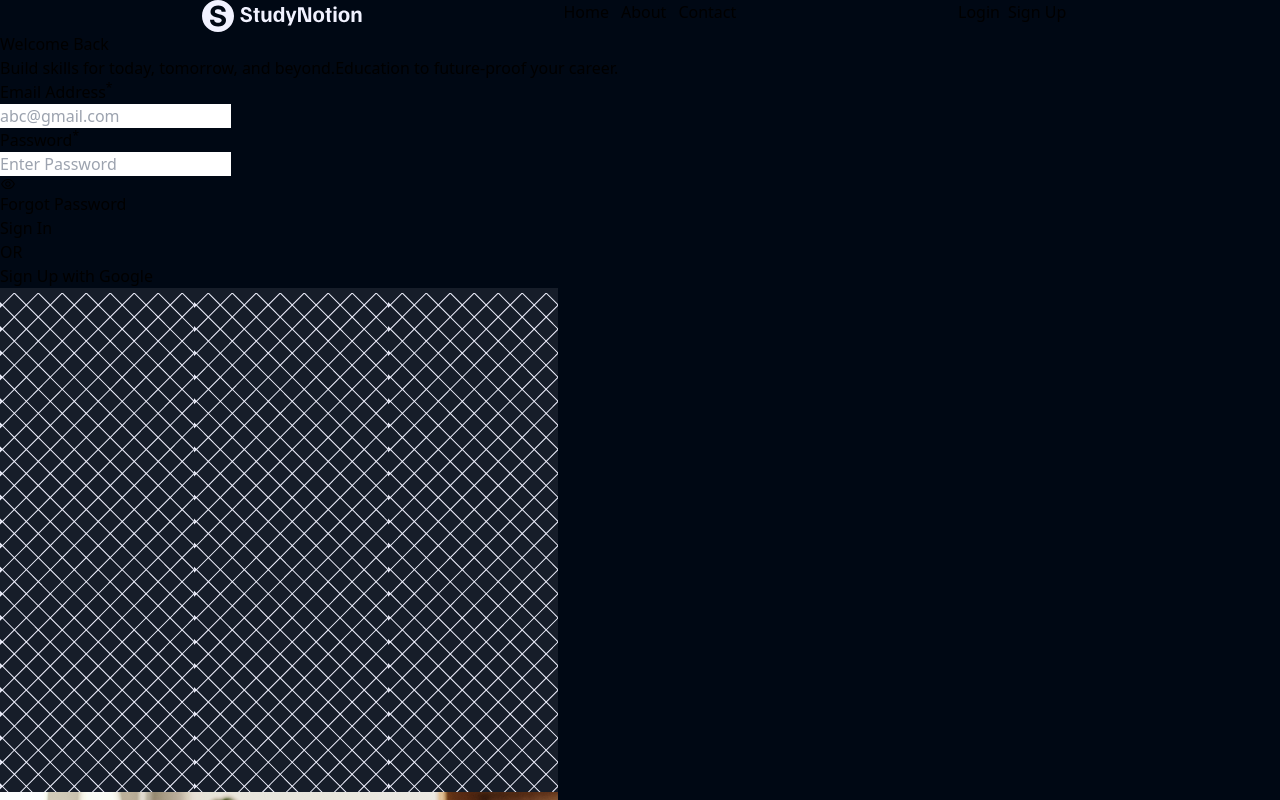
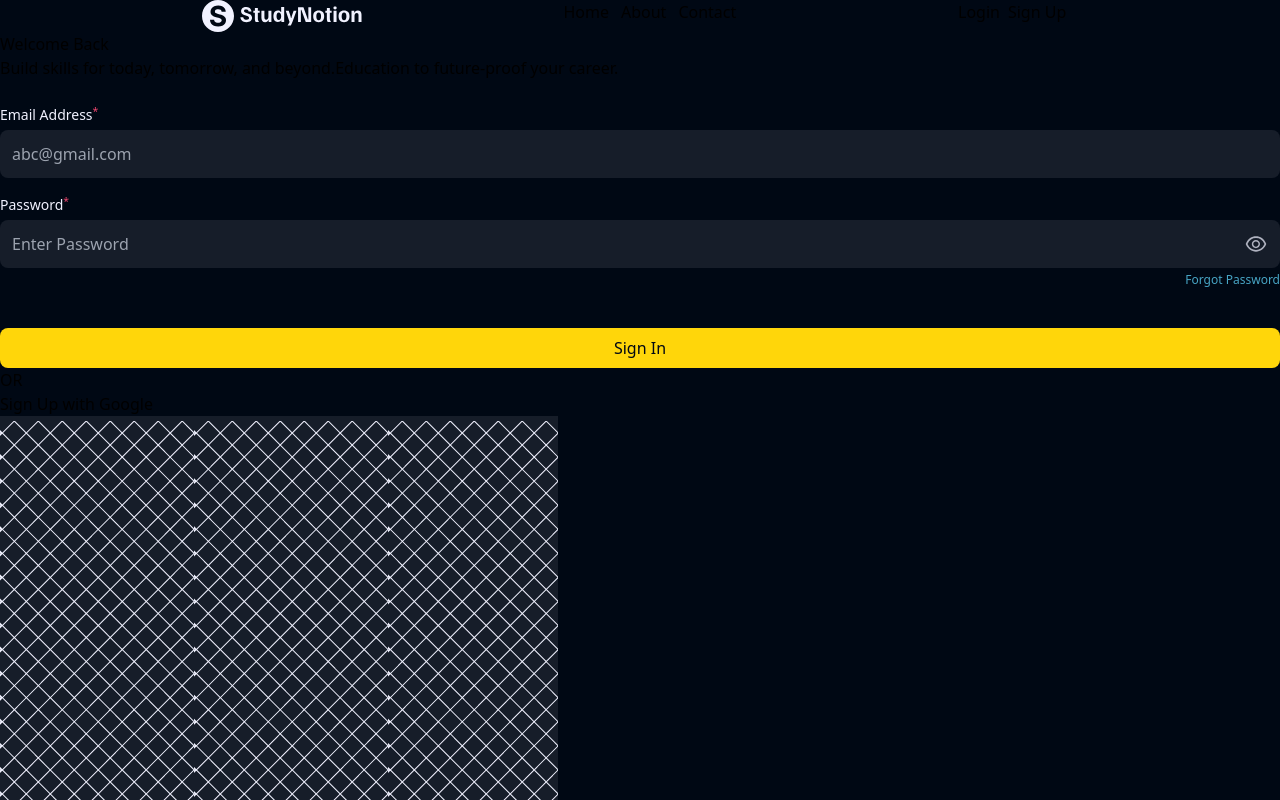
Before and after one commit to omkhodse18/React-Router-App, a React (Create React App) app: page /login in a window 1280 px wide. Built offline with nearby package versions, Linux system fonts and the light colour scheme.

Commit message:
Styling added to login form

```diff
--- a/src/components/LoginForm.jsx
+++ b/src/components/LoginForm.jsx
@@ -31,11 +31,11 @@
   return (
     <div>
 
-      <form onSubmit={submitHandler}>
+      <form onSubmit={submitHandler}  className="flex flex-col w-full gap-y-4 mt-6">
 
-        <label>
-          <p>
-            Email Address<sup>*</sup>
+        <label className='w-full'>
+          <p className='text-[0.875rem] text-richblack-5 mb-1 leading-[1.375rem]'>
+              Email Address<sup className='text-pink-200'>*</sup>
           </p>
 
           <input
@@ -45,14 +45,15 @@
             value={formData.email}
             onChange={changeHandler}
             placeholder='abc@gmail.com'
+            className='bg-richblack-800 rounded-[0.5rem] text-richblack-5 w-full p-[12px]'
           />
         </label>
 
 
-        <label>
-          <p>
-            Password<sup>*</sup>
-          </p>
+        <label className='w-full relative'>
+            <p className='text-[0.875rem] text-richblack-5 mb-1 leading-[1.375rem]'>
+                Password<sup className='text-pink-200'>*</sup>
+            </p>
 
           <input
             required
@@ -61,24 +62,28 @@
             value={formData.password}
             onChange={changeHandler}
             placeholder='Enter Password'
+            className='bg-richblack-800 rounded-[0.5rem] text-richblack-5 w-full p-[12px]'
           />
 
-          <span onClick={()=>setShowPassword((prev) => !prev)}>
+          <span
+          className='absolute right-3 top-[38px] cursor-pointer'
+          onClick={()=>setShowPassword((prev) => !prev)}>
             {
-              (showPassword) ? (<AiOutlineEyeInvisible/>) : (<AiOutlineEye/>)
+              (showPassword) ? (<AiOutlineEyeInvisible fontSize={24} fill='#AFB2BF'/>)
+                              : (<AiOutlineEye fontSize={24} fill='#AFB2BF'/>)
             }
           </span>
 
 
           <Link to="#">
-            <p>
-               Forgot Password
-            </p>
+              <p className='text-xs mt-1 text-blue-100 max-w-max ml-auto'>
+                    Forgot Password
+              </p>
           </Link>
 
         </label>
 
-        <button>
+        <button className='bg-yellow-50 rounded-[8px] font-medium text-richblack-900 px-[12px] py-[8px] mt-6'>
           Sign In
         </button>
 
```
